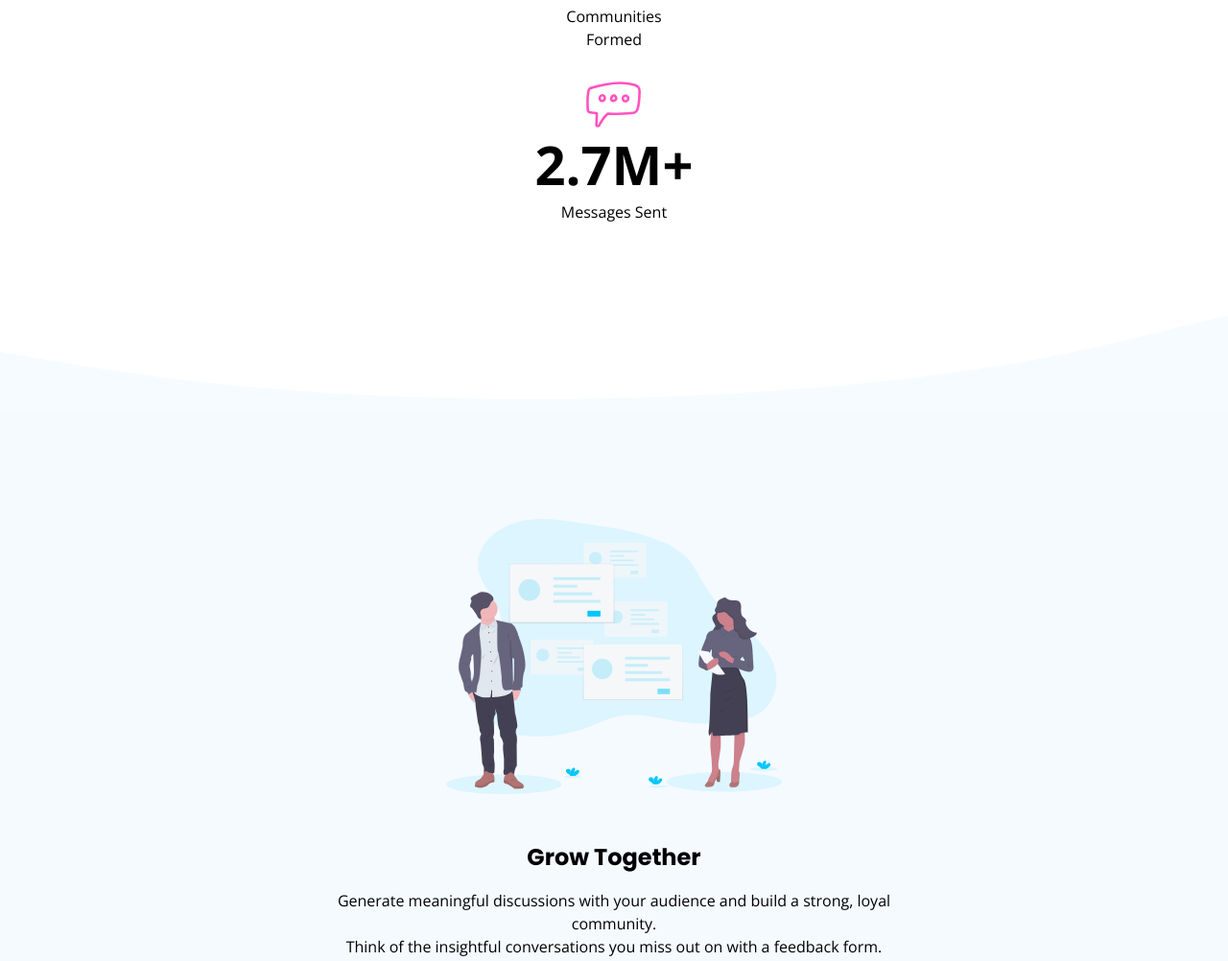
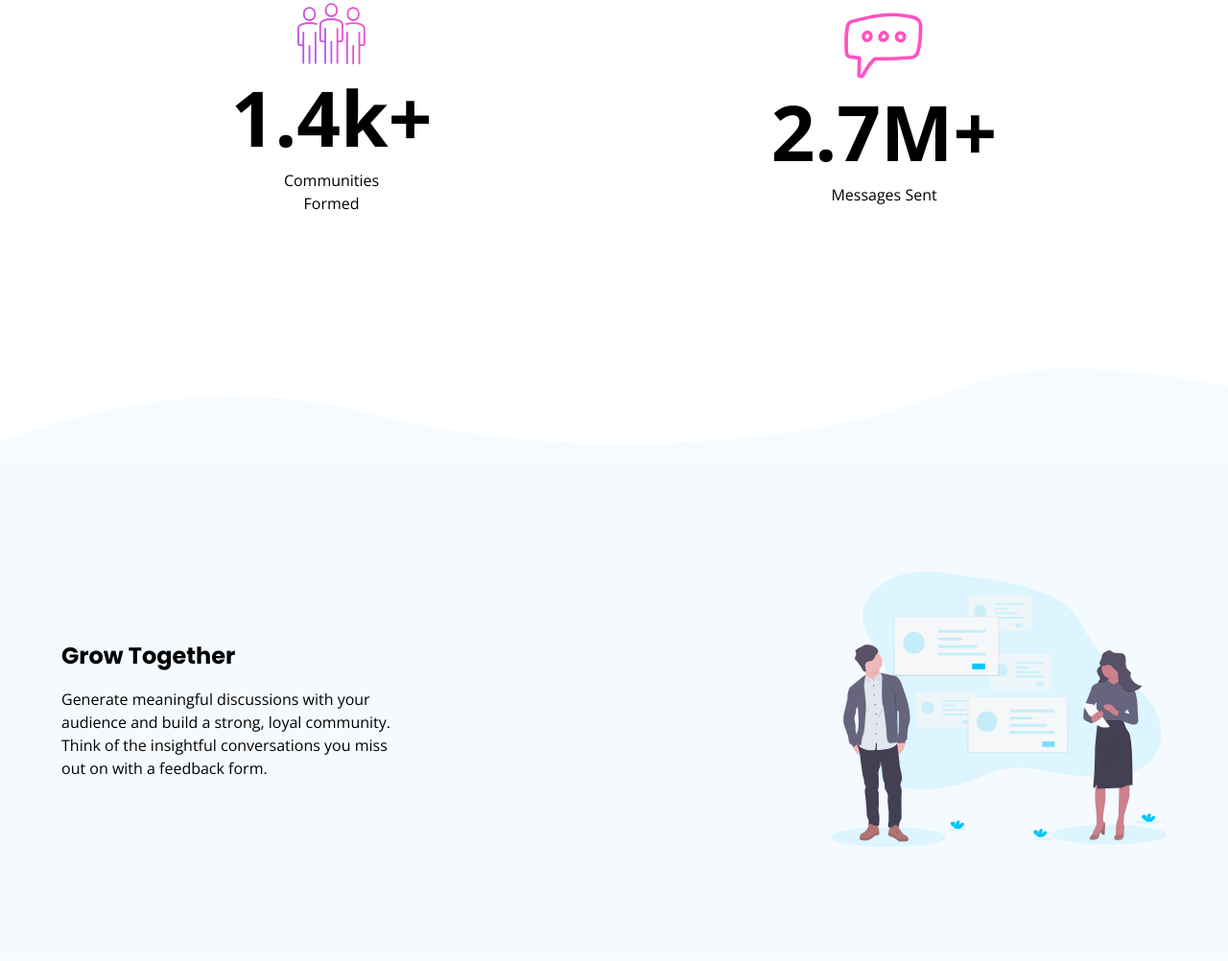
Before and after one commit to marti-gutierrez/landing-huddle, a website: page public/index.html in a window 1280 px wide. Shown: the part 1121-2123 px from the top of the page at 96% size. Drawn offline with nearby package versions, Linux system fonts and the light colour scheme.

Commit message:
[Design]: css design is finalized for desktop and tablet

```diff
--- a/public/index.html
+++ b/public/index.html
@@ -34,13 +34,13 @@
       <footer class="hero__numbers">
         <div class="hero__item">
           <img src="../src/assets/images/icon-communities.svg" alt="grupo de personas" class="hero__icon">
-          <h3 class="hero__number">1.4k+</h3>
-          <p class="hero__community">Communities Formed</p>
+          <h3>1.4k+</h3>
+          <p>Communities Formed</p>
         </div>
         <div class="hero__item">
           <img src="../src/assets/images/icon-messages.svg" alt="grupo de personas" class="hero__icon">
-          <h3 class="hero__number">2.7M+</h3>
-          <p class="hero__community">Messages Sent</p>
+          <h3>2.7M+</h3>
+          <p>Messages Sent</p>
         </div>
       </footer>
     </section>
--- a/src/style/abstract/_mixin.scss
+++ b/src/style/abstract/_mixin.scss
@@ -22,3 +22,15 @@ $bottom-default: "section-top-mobile-1";
         }
     }
 }
+
+$breakpoints: (
+    sm: 330px,
+    md: 768px,
+    lg: 1200px
+);
+
+@mixin media-up($breakpoint) {
+    @media screen and (min-width:map-get($breakpoints,$breakpoint)) {
+        @content;
+    }
+}
--- a/src/style/base/_reset.scss
+++ b/src/style/base/_reset.scss
@@ -24,6 +24,9 @@ img {
 h1 {
 	font-family: a.$font-title;
 	color: a.$very-dark-cyan;
+	@include a.media-up(md) {
+		font-size: 4.8rem;
+	}
 }
 
 h2 {
@@ -31,10 +34,20 @@ h2 {
     font-family: a.$font-title;
 }
 
+h3 {
+	font-size: 5.6rem;
+	@include a.media-up(md) {
+		font-size: 8rem;
+	}
+}
+
 p {
 	inline-size: 90%;
 	margin: 0 auto;
 	line-height: 1.5;
+	@include a.media-up(md) {
+		inline-size: 70%;
+	}
 }
 
 li {
--- a/src/style/components/_button.scss
+++ b/src/style/components/_button.scss
@@ -25,4 +25,7 @@
         border-radius: 0.4rem;
         padding: 0.96rem 0.4rem;
     }
+    @include a.media-up(md) {
+        padding: 1.6rem 3.52rem;
+    }
 }
--- a/src/style/components/_hero-item.scss
+++ b/src/style/components/_hero-item.scss
@@ -3,9 +3,6 @@
         margin-block-end: 3.2rem;
         overflow: hidden;
     }
-    &__number {
-        font-size: 5.6rem;
-    }
     &__icon {
         inline-size: 35%;
     }
--- a/src/style/components/_section.scss
+++ b/src/style/components/_section.scss
@@ -2,16 +2,32 @@
 
 .section {
     background-color: a.$very-pale-blue;
+    @include a.wave("section-top-mobile-2");
+    @include a.media-up(md) {
+        &__picture {
+            inline-size: 50%;
+        }
+    }
     &--background {
         position: relative;
         background-color: white;
         padding: 20.8rem 0;
+        @include a.media-up(md) {
+            @include a.wave("section-top-desktop-2","section-bottom-desktop-1");
+        }
     }
     &__container {
         display: flex;
         flex-direction: column;
         align-items: center;
         @include a.container(11.2rem 0);
+        @include a.media-up(md) {
+            flex-direction: row-reverse;
+            justify-content: space-between;
+            &--inverse {
+                flex-direction: row;
+            }
+        }
     }
     &__image {
         max-inline-size: 35rem;
@@ -19,8 +35,15 @@
     &__texts {
         margin-block-start: 4.8rem;
         text-align: center;
+        @include a.media-up(md) {
+            inline-size: 45%;
+            margin: 0;
+            text-align: left;
+            p {
+                margin: 0;
+            }
+        }
     }
-    @include a.wave("section-top-mobile-2");
 }
 
 .question {
@@ -30,4 +53,7 @@
         text-align: center;
         @include a.container(19.2rem 0 20.8rem);
     }
+    @include a.media-up(md) {
+        @include a.wave("footer-top-desktop","section-bottom-desktop-2");
+    }
 }
--- a/src/style/layout/_footer.scss
+++ b/src/style/layout/_footer.scss
@@ -3,8 +3,24 @@
 .footer {
     color: white;
     background-color: a.$very-dark-cyan;
+    @include a.media-up(md) {
+        &__newsletter {
+            order: 1;
+            inline-size: 50%;
+            max-inline-size: 35rem;
+            margin-left: auto;
+        }
+        &__content {
+            inline-size: 50%;
+            max-inline-size: 30rem;
+        }
+    }
     &__container {
         @include a.container();
+        @include a.media-up(md) {
+            display: flex;
+            @include a.container(11.2rem 0);
+        }
     }
     &__paragraph {
         margin: 1.6rem 0 4.8rem;
@@ -13,6 +29,10 @@
         display: flex;
         flex-wrap: wrap;
         margin-block-end: 8rem;
+    }
+    &__logo {
+        inline-size: 40%;
+        margin: 0;
     }
     &__contact {
         display: grid;
--- a/src/style/layout/_hero.scss
+++ b/src/style/layout/_hero.scss
@@ -17,6 +17,9 @@
     &__main {
         text-align: center;
         @include a.container();
+        @include a.media-up(md) {
+            @include a.container(12.8rem 0);
+        }
 
     }
     &__texts {
@@ -35,6 +38,13 @@
         align-items: center;
         margin-block-start: 8rem;
         padding-block-end: 10rem;
+        @include a.media-up(md) {
+            flex-direction: row;
+            justify-content: space-around;
+        }
     }
     @include a.wave();
+    @include a.media-up(md) {
+        @include a.wave('section-top-desktop-1');
+    }
 }
```
Also changed, not shown: css/main.css, 1 other file.
